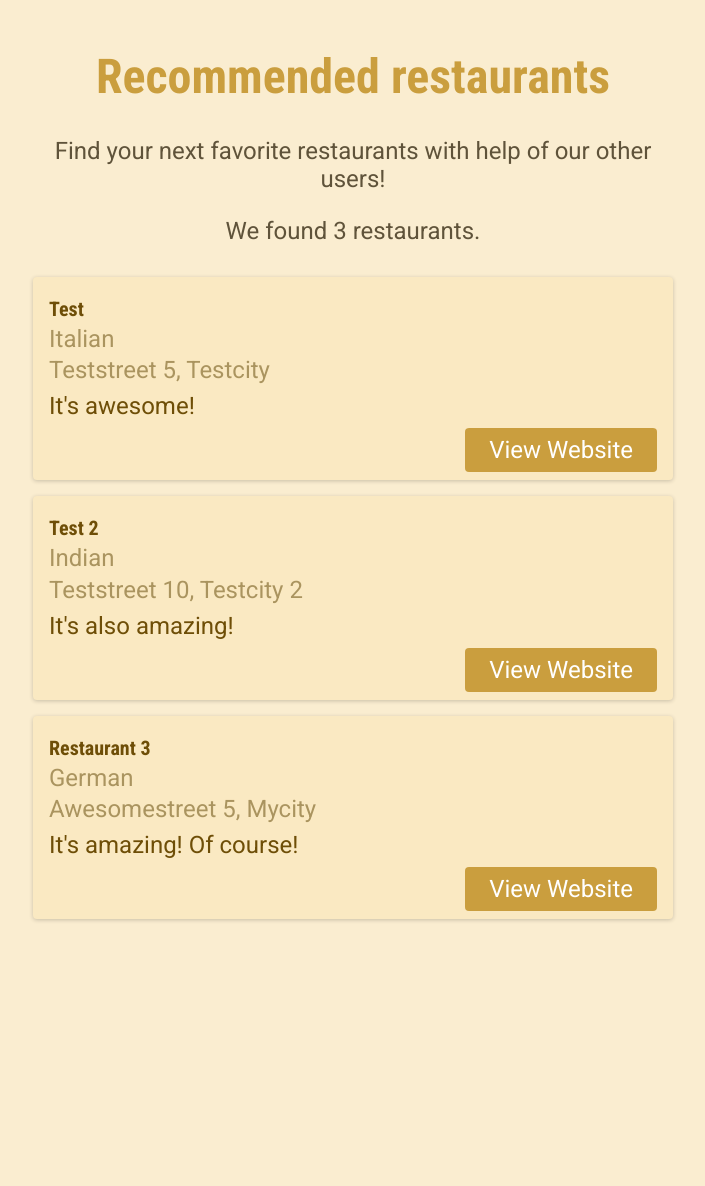
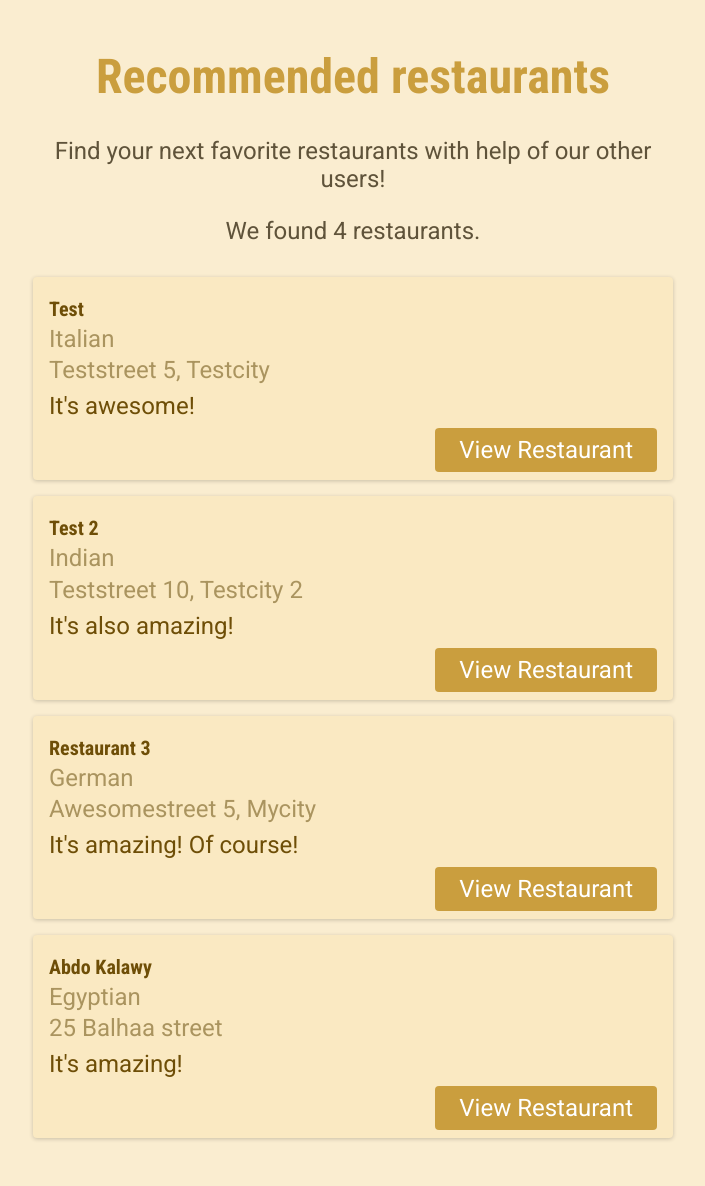
Before and after one commit to A-Gemy/100-Days-Of-Code-Web-Development-Bootcamp, a Node server app: page /restaurants in a window 1280 px wide. Shown: the part 80-1266 px from the top of the page, without its empty margins (287-992 px from the left). Before the commit the page ends 1001 px from the top, so only its background shows below. Run offline with Node 20, Linux system fonts and the light colour scheme.

Commit message:
Finish day 51 - work with dynamic routes and use unique ids with uuid package

```diff
--- a/19 - Handling Dynamic Routes (URLs), Errors & Manag. Bigger Express Projects [51-53]/app.js
+++ b/19 - Handling Dynamic Routes (URLs), Errors & Manag. Bigger Express Projects [51-53]/app.js
@@ -1,39 +1,47 @@
-const fs = require('fs');
-const path = require('path');
+const fs = require("fs");
+const path = require("path");
 
-const express = require('express');
+const express = require("express");
+const uuid = require("uuid");
 
 const app = express();
 
-app.set('views', path.join(__dirname, 'views'));
-app.set('view engine', 'ejs');
+app.set("views", path.join(__dirname, "views"));
+app.set("view engine", "ejs");
 
-app.use(express.static('public'));
+app.use(express.static("public"));
 app.use(express.urlencoded({ extended: false }));
 
-app.get('/', function (req, res) {
-  res.render('index');
+app.get("/", function (req, res) {
+  res.render("index");
 });
 
-app.get('/restaurants', function (req, res) {
-  const filePath = path.join(__dirname, 'data', 'restaurants.json');
+app.get("/restaurants", function (req, res) {
+  const filePath = path.join(__dirname, "data", "restaurants.json");
 
   const fileData = fs.readFileSync(filePath);
   const storedRestaurants = JSON.parse(fileData);
 
-  res.render('restaurants', {
+  res.render("restaurants", {
     numberOfRestaurants: storedRestaurants.length,
     restaurants: storedRestaurants,
   });
 });
 
-app.get('/recommend', function (req, res) {
-  res.render('recommend');
+// Dynamic Routes
+app.get("/restaurants/:id", function (req, res) {
+  const restaurantId = req.params.id;
+  res.render("restaurant-detail", { rid: restaurantId });
 });
 
-app.post('/recommend', function (req, res) {
+app.get("/recommend", function (req, res) {
+  res.render("recommend");
+});
+
+app.post("/recommend", function (req, res) {
   const restaurant = req.body;
-  const filePath = path.join(__dirname, 'data', 'restaurants.json');
+  restaurant.id = uuid.v4();
+  const filePath = path.join(__dirname, "data", "restaurants.json");
 
   const fileData = fs.readFileSync(filePath);
   const storedRestaurants = JSON.parse(fileData);
@@ -42,15 +50,15 @@ app.post('/recommend', function (req, res) {
 
   fs.writeFileSync(filePath, JSON.stringify(storedRestaurants));
 
-  res.redirect('/confirm');
+  res.redirect("/confirm");
 });
 
-app.get('/confirm', function (req, res) {
-  res.render('confirm');
+app.get("/confirm", function (req, res) {
+  res.render("confirm");
 });
 
-app.get('/about', function (req, res) {
-  res.render('about');
+app.get("/about", function (req, res) {
+  res.render("about");
 });
 
 app.listen(3000);
--- a/19 - Handling Dynamic Routes (URLs), Errors & Manag. Bigger Express Projects [51-53]/data/restaurants.json
+++ b/19 - Handling Dynamic Routes (URLs), Errors & Manag. Bigger Express Projects [51-53]/data/restaurants.json
@@ -1,23 +1 @@
-[
-  {
-    "name": "Test",
-    "address": "Teststreet 5, Testcity",
-    "cuisine": "Italian",
-    "website": "https://mytest.com",
-    "description": "It's awesome!"
-  },
-  {
-    "name": "Test 2",
-    "address": "Teststreet 10, Testcity 2",
-    "cuisine": "Indian",
-    "website": "https://mygreattest.com",
-    "description": "It's also amazing!"
-  },
-  {
-    "name": "Restaurant 3",
-    "address": "Awesomestreet 5, Mycity",
-    "cuisine": "German",
-    "website": "https://awesome.com",
-    "description": "It's amazing! Of course!"
-  }
-]
+[{"id":"r1","name":"Test","address":"Teststreet 5, Testcity","cuisine":"Italian","website":"https://mytest.com","description":"It's awesome!"},{"id":"r2","name":"Test 2","address":"Teststreet 10, Testcity 2","cuisine":"Indian","website":"https://mygreattest.com","description":"It's also amazing!"},{"id":"r3","name":"Restaurant 3","address":"Awesomestreet 5, Mycity","cuisine":"German","website":"https://awesome.com","description":"It's amazing! Of course!"},{"name":"Abdo Kalawy","address":"25 Balhaa street","cuisine":"Egyptian","website":"https://example.com/","description":"It's amazing!","id":"bfbdf512-8848-4478-8077-4fada079fe8d"}]
--- a/19 - Handling Dynamic Routes (URLs), Errors & Manag. Bigger Express Projects [51-53]/package.json
+++ b/19 - Handling Dynamic Routes (URLs), Errors & Manag. Bigger Express Projects [51-53]/package.json
@@ -11,7 +11,8 @@
   "license": "MIT",
   "dependencies": {
     "ejs": "^3.1.6",
-    "express": "^4.17.1"
+    "express": "^4.17.1",
+    "uuid": "^9.0.1"
   },
   "devDependencies": {
     "nodemon": "^2.0.7"
--- a/19 - Handling Dynamic Routes (URLs), Errors & Manag. Bigger Express Projects [51-53]/views/includes/head.ejs
+++ b/19 - Handling Dynamic Routes (URLs), Errors & Manag. Bigger Express Projects [51-53]/views/includes/head.ejs
@@ -7,5 +7,5 @@
   href="https://fonts.googleapis.com/css2?family=Roboto+Condensed:wght@700&family=Roboto:wght@400;700&display=swap"
   rel="stylesheet"
 />
-<link rel="stylesheet" href="styles/shared.css" />
-<script src="scripts/responsive.js" defer></script>
+<link rel="stylesheet" href="/styles/shared.css" />
+<script src="/scripts/responsive.js" defer></script>
--- a/19 - Handling Dynamic Routes (URLs), Errors & Manag. Bigger Express Projects [51-53]/views/includes/restaurants/restaurant-item.ejs
+++ b/19 - Handling Dynamic Routes (URLs), Errors & Manag. Bigger Express Projects [51-53]/views/includes/restaurants/restaurant-item.ejs
@@ -5,11 +5,9 @@
       <p><%= restaurant.cuisine %></p>
       <p><%= restaurant.address %></p>
     </div>
-    <p>
-      <%= restaurant.description %>
-    </p>
+    <p><%= restaurant.description %></p>
     <div class="restaurant-actions">
-      <a href="<%= restaurant.website %>">View Website</a>
+      <a href="/restaurants/<%= restaurant.id %>">View Restaurant</a>
     </div>
   </article>
 </li>
```
Also changed, not shown: 19 - Handling Dynamic Routes (URLs), Errors & Manag. Bigger Express Projects [51-53]/views/restaurant-detail.ejs (added, +16 -0 lines), 1 other file.
